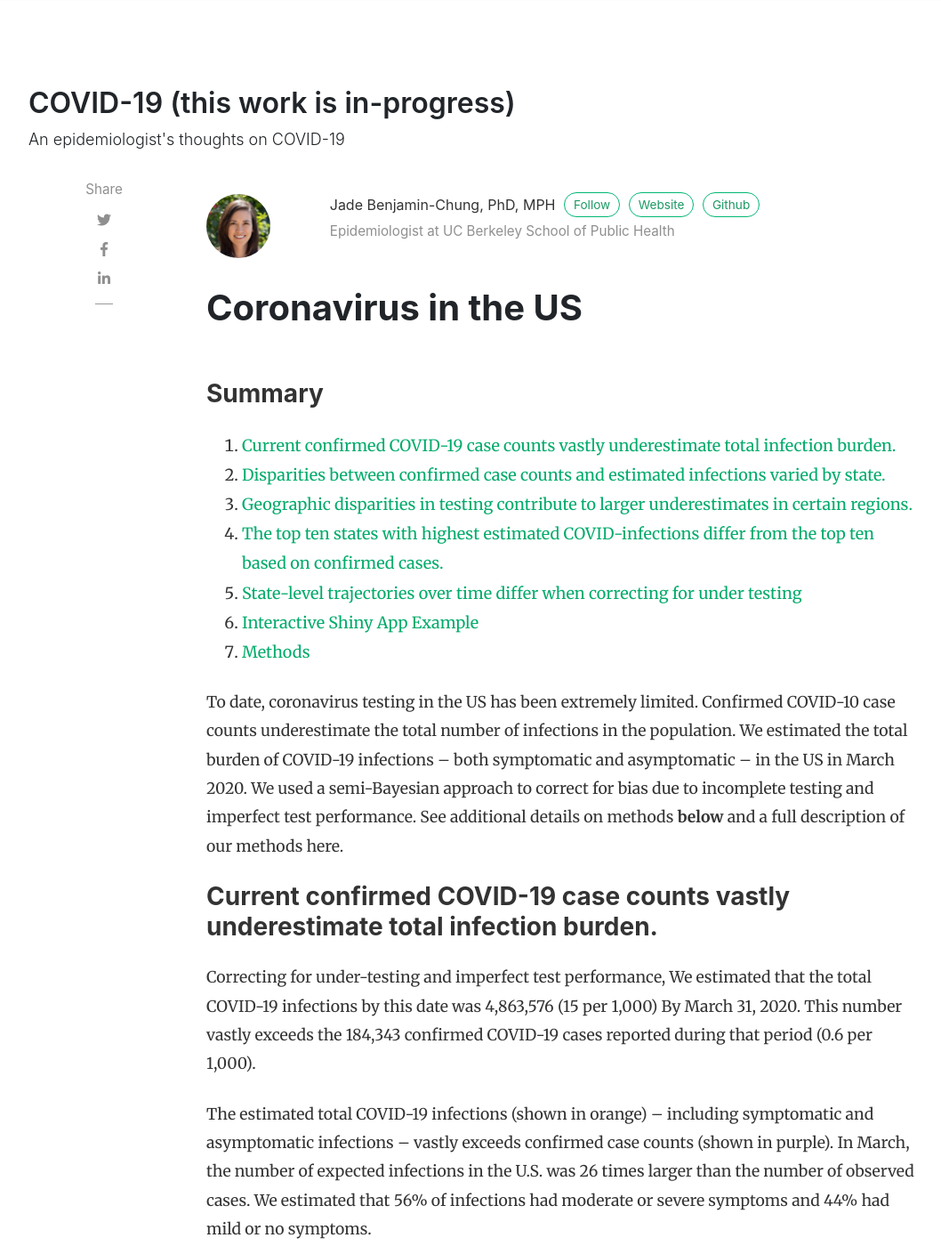
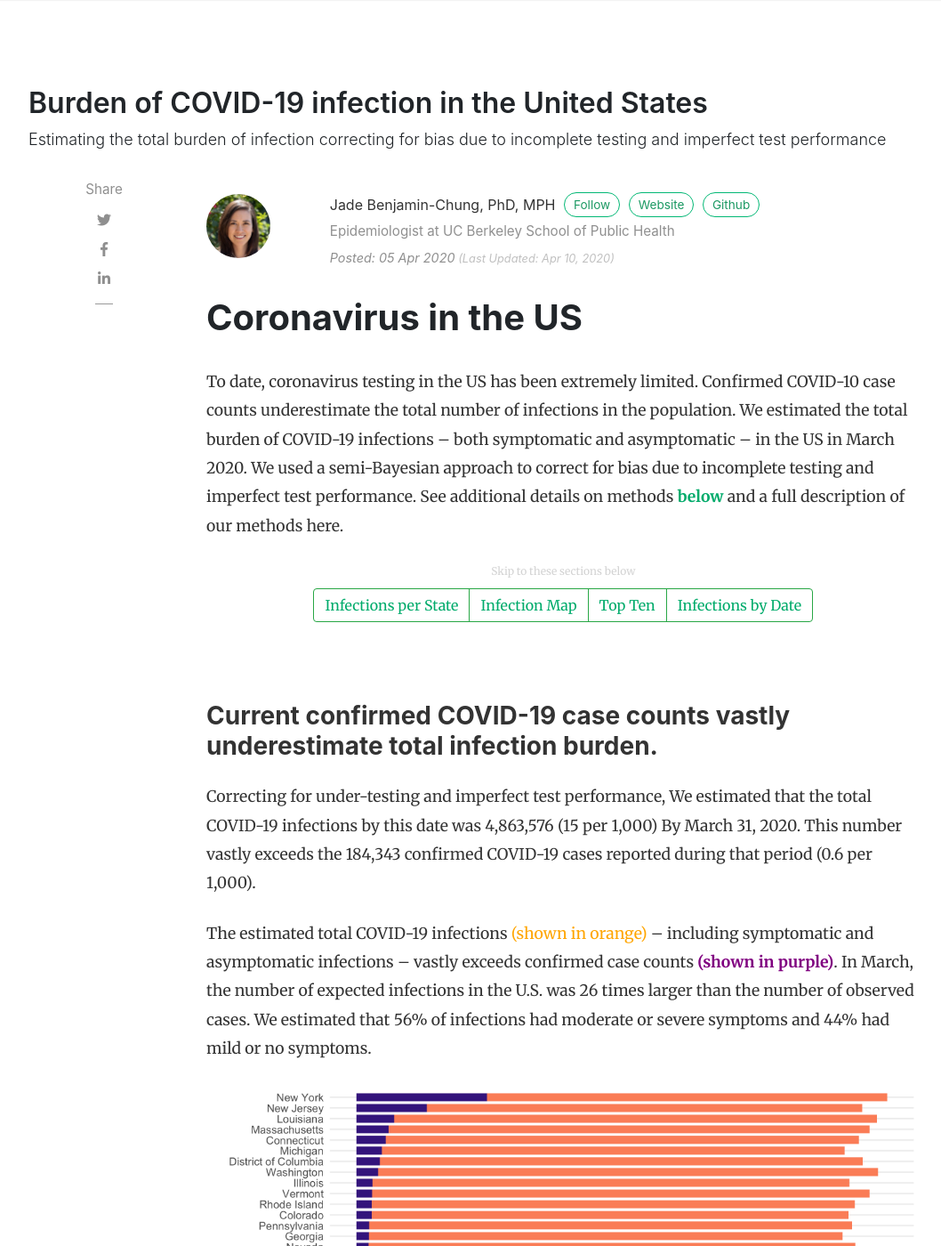
Before and after one commit to covid19epi/stats, a Jekyll site: the page built from _posts/2020-04-05-home.md, in a window 1280 px wide and 1400 px high. Shown: the whole window at 89% size, without its empty margins (53-1111 px from the left). Built offline with Jekyll 4.4.1, drawn with Linux system fonts in a browser that asks for light colours; nearby versions of some CDN libraries; comment, search, counter and statistics services are not loaded; some of the changed text lies outside the part shown.

Commit message:
slack requests

```diff
--- a/_config.yml
+++ b/_config.yml
@@ -1,7 +1,7 @@
 # Site
-name: "COVID-19 (this work is in-progress)"
-title: "COVID-19 | Estimated Cases"
-description: "An epidemiologist's thoughts on COVID-19"
+name: "Burden of COVID-19 infection in the United States"
+title: "COVID-19"
+description: "Estimating the total burden of infection correcting for bias due to incomplete testing and imperfect test performance"
 logo: 'assets/images/logo.png'
 favicon: 'assets/images/logo.png'
 baseurl: '/stats'
--- a/_layouts/default.html
+++ b/_layouts/default.html
@@ -49,9 +49,12 @@
 
     <!-- Begin Logo -->
     <a class="navbar-brand" href="{{ site.baseurl }}/home/">
-    <img src="{{ site.baseurl }}/{{ site.logo }}" alt="{{ site.name }}">
+        <img src="{{ site.baseurl }}/{{ site.logo }}" alt="{{ site.name }}">
+    </a>
+    <a class="navbar-brand" href="https://publichealth.berkeley.edu/">
     <img src="{{ site.baseurl }}/assets/images/ucb.png" alt="UC Berkeley School of Public Health" style="margin-left: 10px; padding-top: 5px;">
     </a>
+
     <!-- End Logo -->
 
     <button class="navbar-toggler" type="button" data-toggle="collapse" data-target="#navbarMediumish" aria-controls="navbarSupportedContent" aria-expanded="false" aria-label="Toggle navigation">
--- a/_layouts/post.html
+++ b/_layouts/post.html
@@ -38,7 +38,17 @@
                         <a target="_blank" href="{{ author.github }}" class="btn follow">Github</a>
                         <br>
                         <span class="author-description">{{ author.description }}</span>
+                        <br>
+                        <div>
+            <small style="font-style: italic; color: silver;">
+                <span class="post-date" style="font-style: italic;"><time class="post-date" datetime="{{ page.date | date:'%Y-%m-%d' }}">Posted: {{ page.date | date_to_string }}</time></span>
+                {% if page.last_modified_at %}
+                (Last Updated: <time datetime="{{ page.last_modified_at | date_to_xmlschema }}" itemprop="dateModified">{{ page.last_modified_at | date: "%b %-d, %Y" }}</time>)
+                {% endif %}
+                </small>
+            </div>
                     </div>
+
                 </div>
                 {% endif %}
 
--- a/_posts/2020-04-05-home.md
+++ b/_posts/2020-04-05-home.md
@@ -7,19 +7,31 @@
 featured: true
 hidden: true
 date: 2020-04-05
-last_modified_at: 2020-04-06
-beforetoc:
-toc: true
+last_modified_at: 2020-04-10
 ---
 
-To date, coronavirus testing in the US has been extremely limited. Confirmed COVID-10 case counts underestimate the total number of infections in the population. We estimated the total burden of COVID-19 infections -- both symptomatic and asymptomatic -- in the US in March 2020. We used a semi-Bayesian approach to correct for bias due to incomplete testing and imperfect test performance. See additional details on methods **below** and a full description of our methods here.
+To date, coronavirus testing in the US has been extremely limited. Confirmed COVID-10 case counts underestimate the total number of infections in the population. We estimated the total burden of COVID-19 infections -- both symptomatic and asymptomatic -- in the US in March 2020. We used a semi-Bayesian approach to correct for bias due to incomplete testing and imperfect test performance. See additional details on methods [**below**](#methods) and a full description of our methods here.
 
 
+<div style="text-align: center;">
+	<div style="font-size: 12px; color:lightgray; margin-bottom: 8px;">Skip to these sections below</div>
+	<div class="btn-group text-center text-md-left">
+	    <div class="btn btn-outline-success"><a href="#state">Infections per State</a></div>
+	    <div class="btn btn-outline-success"><a href="#map">Infection Map</a></div>
+	    <div class="btn btn-outline-success"><a href="#ten">Top Ten</a></div>
+	    <div class="btn btn-outline-success"><a href="#date">Infections by Date</a></div>
+	</div>
+</div>
+
+<br>
+<br>
+
+<div id="state"></div>
 ### Current confirmed COVID-19 case counts vastly underestimate total infection burden.
 
 Correcting for under-testing and imperfect test performance, We estimated that the total COVID-19 infections by this date was 4,863,576 (15 per 1,000) By March 31, 2020. This number vastly exceeds the 184,343 confirmed COVID-19 cases reported during that period (0.6 per 1,000).
 
-The estimated total COVID-19 infections (shown in orange) -- including symptomatic and asymptomatic infections -- vastly exceeds confirmed case counts (shown in purple). In March, the number of expected infections in the U.S. was 26 times larger than the number of observed cases. We estimated that 56% of infections had moderate or severe symptoms and 44% had mild or no symptoms.
+The estimated total COVID-19 infections <span style="color:orange">(shown in orange)</span> -- including symptomatic and asymptomatic infections -- vastly exceeds confirmed case counts <span style="color:purple; font-weight:bold;">(shown in purple)</span>. In March, the number of expected infections in the U.S. was 26 times larger than the number of observed cases. We estimated that 56% of infections had moderate or severe symptoms and 44% had mild or no symptoms.
 
 ![covid-usa]({{ site.baseurl }}/assets/images/fig-usa-state-cases-bar-obs.png)
 
@@ -30,20 +42,21 @@
 ![covid-usa]({{ site.baseurl }}/assets/images/fig-usa-state-cases-bar-ratio.png)
 
 
+<div id="map"></div>
 ### Geographic disparities in testing contribute to larger underestimates in certain regions.
 
 States in the midwestern and Appalachian region tended to have a larger discrepancy between observed cases and expected infections.
 
 ![covid-usa]({{ site.baseurl }}/assets/images/fig-map-usa-ratio.png)
 
-
+<div id="ten"></div>
 ### The top ten states with highest estimated COVID-infections differ from the top ten based on confirmed cases.
 
 The top ten states with the largest estimated infections per 1,000 include Hawaii, New Mexico, Utah, and North Dakota, which are not ranked in the top ten largest confirmed COVID-19 case counts per 1,000.
 
 ![covid-usa]({{ site.baseurl }}/assets/images/fig-rank-state-obs-v-exp.png)
 
-
+<div id="date"></div>
 ### State-level trajectories over time differ when correcting for under testing
 The top three states with the greatest number of confirmed COVID-19 cases per 1,000 were New York, New Jersey, and Louisiana. However, when examining trajectories of estimated total infections -- including asymptomatic infection -- the top three states by the end of March were New York, Washington, and Louisiana. In part, the discrepancy in trajectories reflects differing levels of testing in each state.
 
@@ -61,9 +74,9 @@
 	<iframe src="https://covid19epi.github.io/stats/fig-usa-state-cases-key.html" style="max-width:100%; width:100%; height: 600px; border-width: 0px;"></iframe>
 </div>
 
-### Interactive Shiny App Example
+<!-- ### Interactive Shiny App Example
 
-<iframe src="https://nnpok.shinyapps.io/grading-app/" width="100%" height="400px" style="border-width: 0px;"></iframe>
+<iframe src="https://nnpok.shinyapps.io/grading-app/" width="100%" height="400px" style="border-width: 0px;"></iframe> -->
 
 
 ### Methods
```
